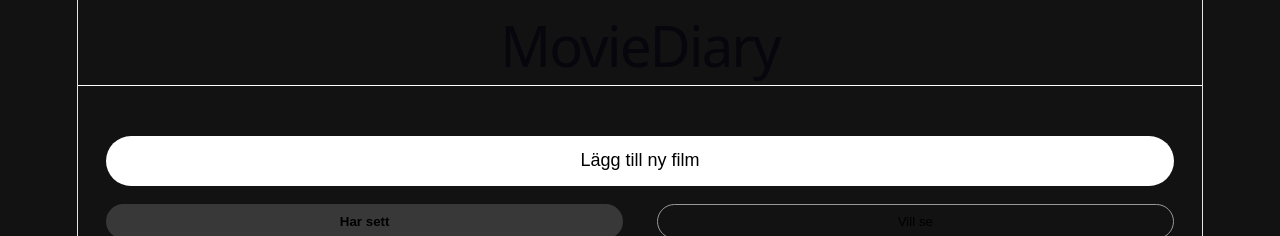
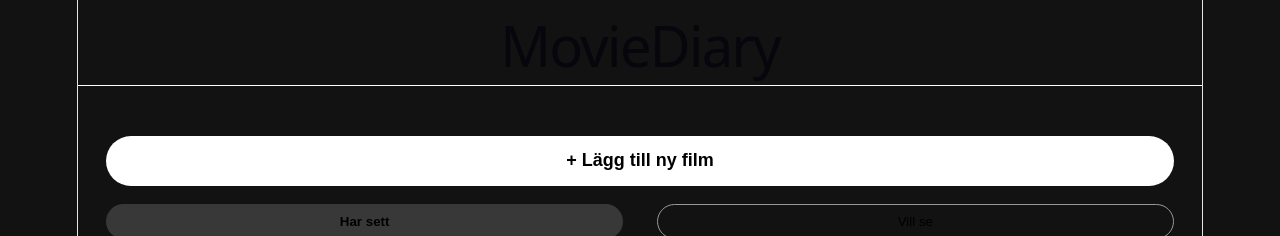
Before and after one commit to MirnaBuntic/MovieDiary, a React (Vite) app in the folder frontend/: page / in a window 1280 px wide. Shown: the top 236 px of the page. Built offline with nearby package versions, Linux system fonts and the light colour scheme; no server answers.

Commit message:
Adjusted font weight and addded icon

```diff
--- a/frontend/src/App.tsx
+++ b/frontend/src/App.tsx
@@ -111,7 +111,7 @@ function App() {
         <button
           className="add-movie-btn"
           onClick={() => setShowForm(!showForm)}>
-          {showForm ? "Avbryt" : "Lägg till ny film"}
+          {showForm ? "Avbryt" : "+ Lägg till ny film"}
         </button>
 
         {showForm && <MovieForm onAdd={addMovie} />}
--- a/frontend/src/styles/_layout.scss
+++ b/frontend/src/styles/_layout.scss
@@ -21,6 +21,7 @@ main {
         width: 95%;
         padding: .8rem;
         font-size: large;
+        font-weight: bold;
         border-radius: 25px;
         border: none;
         background-color: v.$secondary-background-color;
```
